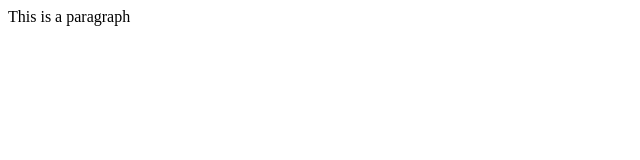
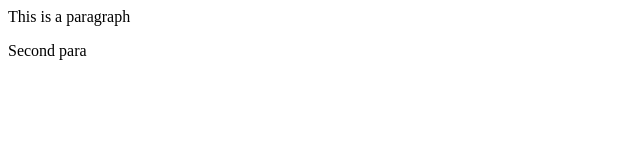
Before and after one commit to Muhammad5Ali/localrepo, a plain HTML site: page index.htm in a window 1280 px wide. Shown: the full height of the page, 0-640 px from the left. Drawn offline with Linux system fonts and the light colour scheme.

Commit message:
New feature has been added

```diff
--- a/index.htm
+++ b/index.htm
@@ -1 +1,2 @@
 <p>This is a paragraph</p>
+<p>Second para</p>
```
Also changed, not shown: 1 other file.
